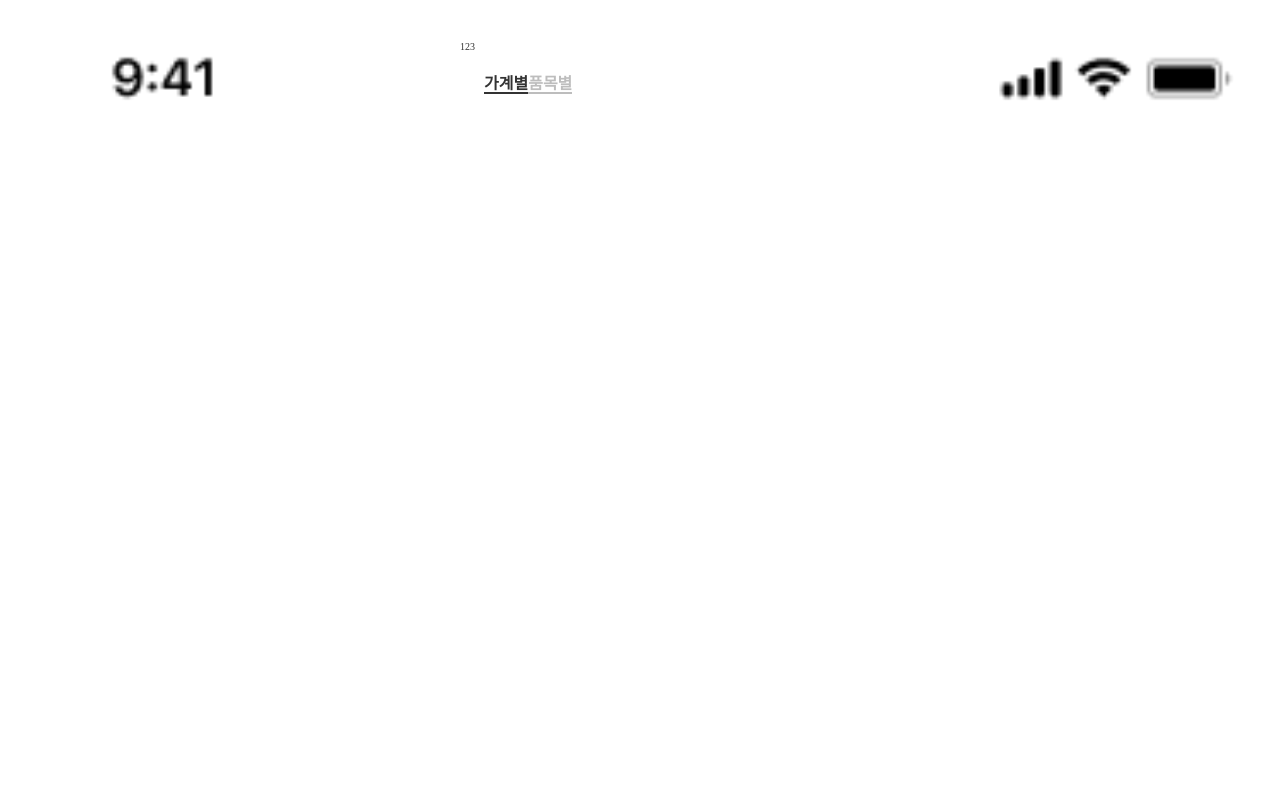
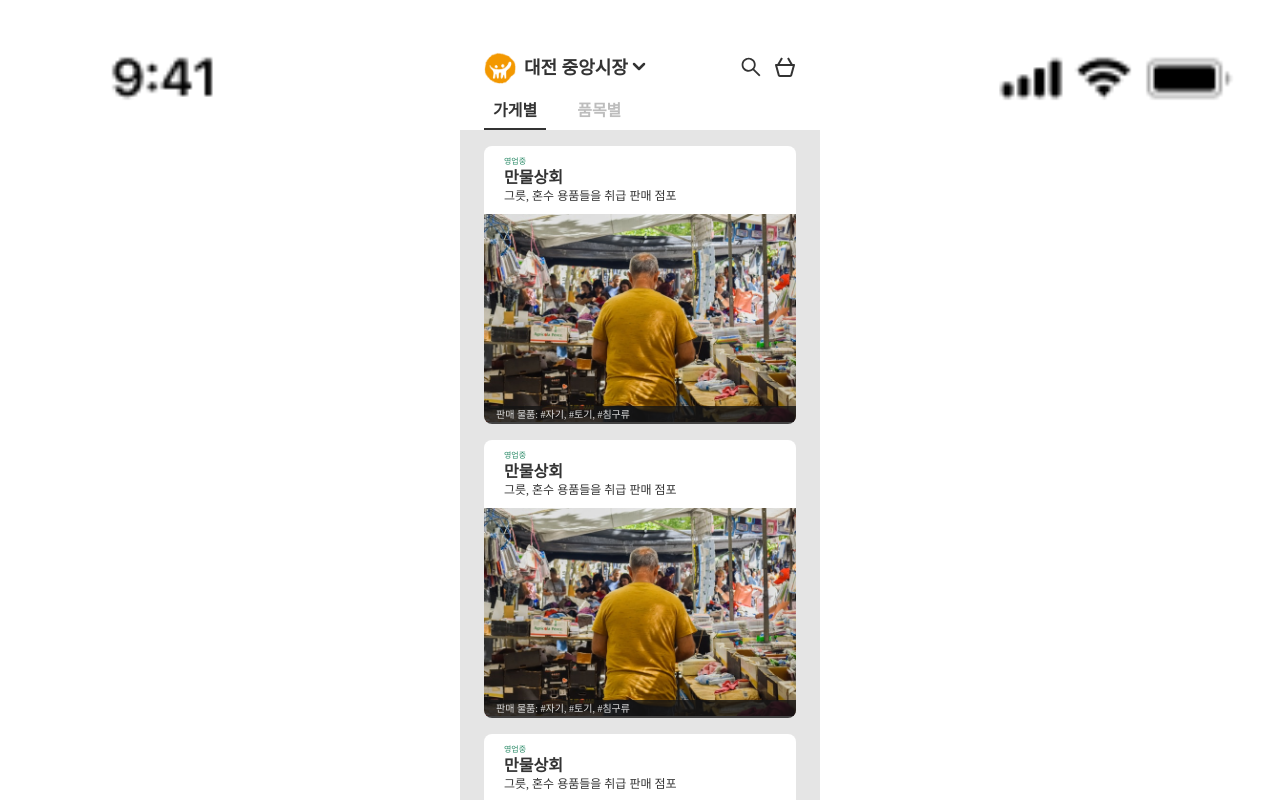
Before and after one commit to 2020-angelhack-SOS-team-front/front, a React (Create React App) app: page /market in a window 1280 px wide. Shown: the top 800 px of the page. Built offline with nearby package versions, Linux system fonts and the light colour scheme.

Commit message:
market 페이지 UI 완성:

```diff
--- a/src/components/market/MarketStyle.tsx
+++ b/src/components/market/MarketStyle.tsx
@@ -9,34 +9,126 @@ export const Mobile = () => {
 };
 
 export const Header = styled.div`
+  display: flex;
+  justify-content: space-between;
+  align-items: center;
   margin-top: 42px;
+  padding: 10px 24px;
 `;
 
+export const TitleLeft = styled.div``;
+
+export const TitleRight = styled.div``;
+
 export const Select = styled.div`
-  padding: 24px;
+  padding: 0 24px;
 `;
 
 export const CustomLink = styled(NavLink)`
+  display: inline-block;
   color: inherit;
   text-decoration: inherit;
   font-weight: bold;
   font-size: 16px;
   color: #bdbdbd;
   letter-spacing: -2%;
-  border-bottom: 2px solid #bdbdbd;
+  border-bottom: 2px solid none;
+  margin-right: 22px;
   &.active {
     color: #333333;
     border-bottom: 2px solid #333333;
   }
 `;
 
+export const Link = styled.span`
+  display: inline-block;
+  padding: 9px;
+`;
+
+export const Main = styled.div`
+  padding: 16px 24px;
+  background: #e5e5e5;
+`;
+
 export const ListBox = () => {
   return (
     <Switch>
-      <Route exact path="/">
-        1
-      </Route>
-      <Route path="/category">2</Route>
+      <Route exact path="/market/" component={CardList} />
+      <Route path="/market/category">2</Route>
     </Switch>
   );
 };
+
+export const CardList = () => {
+  return (
+    <>
+      <CardWrap />
+      <CardWrap />
+      <CardWrap />
+      <CardWrap />
+      <CardWrap />
+      <CardWrap />
+      <CardWrap />
+    </>
+  );
+};
+
+const Img = styled.img`
+  width: 100%;
+`;
+
+const Card = styled.div`
+  background: white;
+  border-radius: 8px;
+  overflow: hidden;
+  &:not(:last-child) {
+    margin-bottom: 16px;
+  }
+  .content {
+    padding: 12px 20px;
+    .active {
+      font-size: 8px;
+      color: #2a8a67;
+      margin-bottom: 4px;
+    }
+    .name {
+      font-size: 16px;
+      font-weight: bold;
+      color: #333333;
+      margin-bottom: 4px;
+    }
+    .info {
+      font-size: 12px;
+      color: #333333;
+    }
+  }
+  .img-wrap {
+    position: relative;
+    .item {
+      position: absolute;
+      left: 0;
+      right: 0;
+      bottom: 0;
+      padding: 4px 12px;
+      background: rgba(20, 20, 20, 0.8);
+      font-size: 10px;
+      color: #e0e0e0;
+    }
+  }
+`;
+
+export const CardWrap = () => {
+  return (
+    <Card>
+      <div className="content">
+        <div className="active">영업중</div>
+        <div className="name">만물상회</div>
+        <div className="info">그릇, 혼수 용품들을 취급 판매 점포</div>
+      </div>
+      <div className="img-wrap">
+        <Img src="/images/card.jpeg" alt="이미지" />
+        <div className="item">판매 물품: #자기, #토기, #침구류</div>
+      </div>
+    </Card>
+  );
+};
--- a/src/components/market/index.tsx
+++ b/src/components/market/index.tsx
@@ -1,5 +1,17 @@
 import React from "react";
-import { Mobile, Header, Select, CustomLink } from "./MarketStyle";
+import styled from "styled-components";
+import {
+  Mobile,
+  Header,
+  Select,
+  CustomLink,
+  Link,
+  ListBox,
+  Main,
+  TitleRight,
+  TitleLeft,
+} from "./MarketStyle";
+import { NavLink } from "react-router-dom";
 /*
 우측 상단에서 시장에 있는 ‘가게별’ 리스트업 / ‘품목별’ 리스트업 두 개의 버튼 중 하나를 선택 하면 그에 맞게 하단의 화면이 보여짐
     ‘가게별’ 리스트업 일 때 (DB, API 필요)
@@ -22,19 +34,115 @@ import { Mobile, Header, Select, CustomLink } from "./MarketStyle";
     메인()
 */
 
+const Title = styled.div`
+  display: flex;
+  justify-content: center;
+  align-items: center;
+  .title {
+    display: inline-block;
+    font-size: 18px;
+    font-weight: bold;
+    color: #333333;
+    margin-right: 4px;
+  }
+`;
+
+const Img = styled.img`
+  width: 32px;
+  margin-right: 8px;
+`;
+
+const Search = styled.span`
+  cursor: pointer;
+  margin-right: 14px;
+`;
+
+const SearchWrap = () => {
+  return (
+    <Search>
+      <svg
+        width="20"
+        height="20"
+        viewBox="0 0 20 20"
+        fill="none"
+        xmlns="http://www.w3.org/2000/svg"
+      >
+        <path
+          d="M19.3187 18.0273L13.232 11.9406C14.1766 10.7195 14.6875 9.22656 14.6875 7.65625C14.6875 5.77656 13.9539 4.01406 12.6273 2.68516C11.3008 1.35625 9.53359 0.625 7.65625 0.625C5.77891 0.625 4.01172 1.35859 2.68516 2.68516C1.35625 4.01172 0.625 5.77656 0.625 7.65625C0.625 9.53359 1.35859 11.3008 2.68516 12.6273C4.01172 13.9562 5.77656 14.6875 7.65625 14.6875C9.22656 14.6875 10.7172 14.1766 11.9383 13.2344L18.025 19.3187C18.0428 19.3366 18.064 19.3508 18.0874 19.3604C18.1107 19.3701 18.1357 19.3751 18.1609 19.3751C18.1862 19.3751 18.2112 19.3701 18.2345 19.3604C18.2578 19.3508 18.279 19.3366 18.2969 19.3187L19.3187 18.2992C19.3366 18.2814 19.3508 18.2602 19.3604 18.2369C19.3701 18.2135 19.3751 18.1885 19.3751 18.1633C19.3751 18.138 19.3701 18.113 19.3604 18.0897C19.3508 18.0664 19.3366 18.0452 19.3187 18.0273ZM11.3688 11.3688C10.375 12.3602 9.05781 12.9062 7.65625 12.9062C6.25469 12.9062 4.9375 12.3602 3.94375 11.3688C2.95234 10.375 2.40625 9.05781 2.40625 7.65625C2.40625 6.25469 2.95234 4.93516 3.94375 3.94375C4.9375 2.95234 6.25469 2.40625 7.65625 2.40625C9.05781 2.40625 10.3773 2.95 11.3688 3.94375C12.3602 4.9375 12.9062 6.25469 12.9062 7.65625C12.9062 9.05781 12.3602 10.3773 11.3688 11.3688Z"
+          fill="#333333"
+        />
+      </svg>
+    </Search>
+  );
+};
+
+const Cart = styled.span`
+  cursor: pointer;
+`;
+
+const CartWrap = () => {
+  return (
+    <Cart>
+      <svg
+        width="21"
+        height="20"
+        viewBox="0 0 21 20"
+        fill="none"
+        xmlns="http://www.w3.org/2000/svg"
+      >
+        <path
+          d="M19 6.99991H17.58L13.868 0.503906L12.132 1.49591L15.277 6.99991H4.72299L7.86899 1.49591L6.13199 0.503906L2.41999 6.99991H0.999988C0.846284 7.00008 0.694685 7.03564 0.55694 7.10384C0.419195 7.17204 0.299006 7.27104 0.205689 7.39318C0.112372 7.51531 0.0484344 7.65729 0.0188319 7.80812C-0.0107706 7.95894 -0.00524234 8.11456 0.0349878 8.26291L2.83399 18.5269C2.95034 18.9497 3.2021 19.3227 3.55069 19.5887C3.89928 19.8548 4.32547 19.9992 4.76399 19.9999H15.237C16.135 19.9999 16.929 19.3949 17.167 18.5249L19.966 8.26191C20.0067 8.11351 20.0125 7.95771 19.9831 7.80668C19.9536 7.65565 19.8896 7.51348 19.796 7.39129C19.7025 7.2691 19.582 7.17019 19.4439 7.1023C19.3058 7.0344 19.1539 6.99936 19 6.99991ZM15.236 17.9999V18.9999V17.9999H4.76399L2.30999 8.99991H17.69L15.236 17.9999Z"
+          fill="#333333"
+        />
+      </svg>
+    </Cart>
+  );
+};
+
 const Market = () => {
   return (
     <div>
       <Mobile />
-      <Header>123</Header>
+      <Header>
+        <TitleLeft>
+          <Title>
+            <Img src="/images/logo.png" alt="로고" />
+            <span className="title">대전 중앙시장</span>
+            <NavLink to="/address">
+              <svg
+                width="14"
+                height="9"
+                viewBox="0 0 14 9"
+                fill="none"
+                xmlns="http://www.w3.org/2000/svg"
+              >
+                <path
+                  d="M2 2L7 7L12 2"
+                  stroke="#333333"
+                  stroke-width="2.5"
+                  stroke-linecap="round"
+                  stroke-linejoin="round"
+                />
+              </svg>
+            </NavLink>
+          </Title>
+        </TitleLeft>
+        <TitleRight>
+          <SearchWrap />
+          <CartWrap />
+        </TitleRight>
+      </Header>
       <Select>
         <CustomLink exact to="/market/" activeClassName="active">
-          가계별
+          <Link>가게별</Link>
         </CustomLink>
         <CustomLink exact to="/market/category" activeClassName="active">
-          품목별
+          <Link>품목별</Link>
         </CustomLink>
       </Select>
+      <Main>
+        <ListBox />
+      </Main>
     </div>
   );
 };
--- a/src/styles/GlobalStyle.ts
+++ b/src/styles/GlobalStyle.ts
@@ -24,6 +24,7 @@ const GlobalStyle = createGlobalStyle`
         top: 0;
         left: 0;
         width: 100%;
+        z-index: 1;
     }
 
     button {
```
Also changed, not shown: public/images/card.jpeg (added), public/images/logo.png (added).
